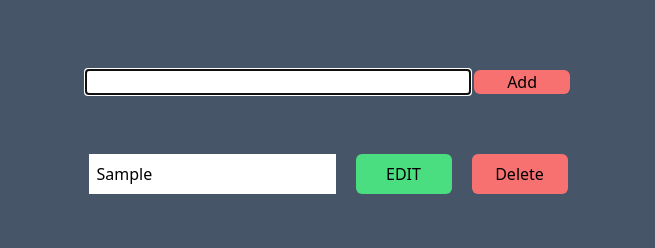
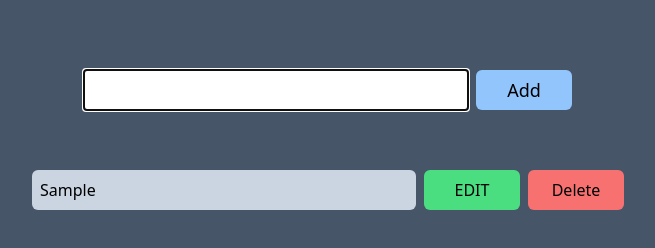
Before and after one commit to kalpeshdhotre/JSProjectTODOApp, a plain HTML site: page index.html in a window 1280 px wide. Both pictures are taken after typing "Sample" into the empty fields and a click on the button "Add". Shown: the part 150-398 px from the top of the page, without its empty margins (312-967 px from the left). Drawn offline with nearby package versions, Linux system fonts and the light colour scheme.

Commit message:
added some decent color

```diff
--- a/index.html
+++ b/index.html
@@ -13,15 +13,15 @@
         </div>
         <div class="w-auto m-auto flex justify-center mb-10 ml">
             <div class="container flex justify-center p-3">
-                <div class="creatNewTask">
-                    <input class="userTask w-96" type="text" />
-                    <button class="addBtn bg-red-400 w-24 rounded-md">Add</button>
+                <div class="creatNewTask flex space-x-2">
+                    <input class="userTask p-2 rounded-sm w-96" type="text" />
+                    <button class="addBtn bg-blue-300 w-24 text-lg h-10 rounded-md">Add</button>
                 </div>
             </div>
         </div>
         <div class="taskContainer">
             <!-- <div class="tasks p-2 flex justify-center space-x-2">
-                <input class="p-1" type="text" placeholder="This is test task">
+                <input class="p-2 rounded-md w-96 bg-slate-300 text-black" type="text" placeholder="This is test task">
                 <button class="btnEdit bottom-1 bg-slate-300 rounded-sm w-24 text-lg">Edit</button>
                 <button class="btnDelete bottom-1 bg-slate-300 rounded-sm w-24 text-lg">Delete</button>
             </div> -->
--- a/script.js
+++ b/script.js
@@ -13,12 +13,13 @@ addBtn.addEventListener(`click`, () => {
     // newTask.textContent = "new task through DOM"
     document.querySelector(`.taskContainer`).appendChild(newTask);
 
-    newTask.classList.add(`tasks`, `p-2`, `flex`, `justify-center`);
+    newTask.classList.add(`tasks`, `p-2`, `flex`, `justify-center`, `space-x-2`);
+    // newTask.classList.add(`rounded-md`, `w-96`, `bg-slate-300`, `text-black`);
 
     newTask.appendChild(newToDoTask);
     newToDoTask.value = userTask.toString();
     newToDoTask.setAttribute("readonly", "readonly");
-    newToDoTask.classList.add(`p-2`);
+    newToDoTask.classList.add(`p-2`, `rounded-md`, `w-96`, `bg-slate-300`, `text-black`);
 
     newBtnEdit.textContent = "EDIT";
     newBtnEdit.classList.add(`btnEdit`, `bg-green-400`, `w-24`, `rounded-md`, `ml-5`);
```
